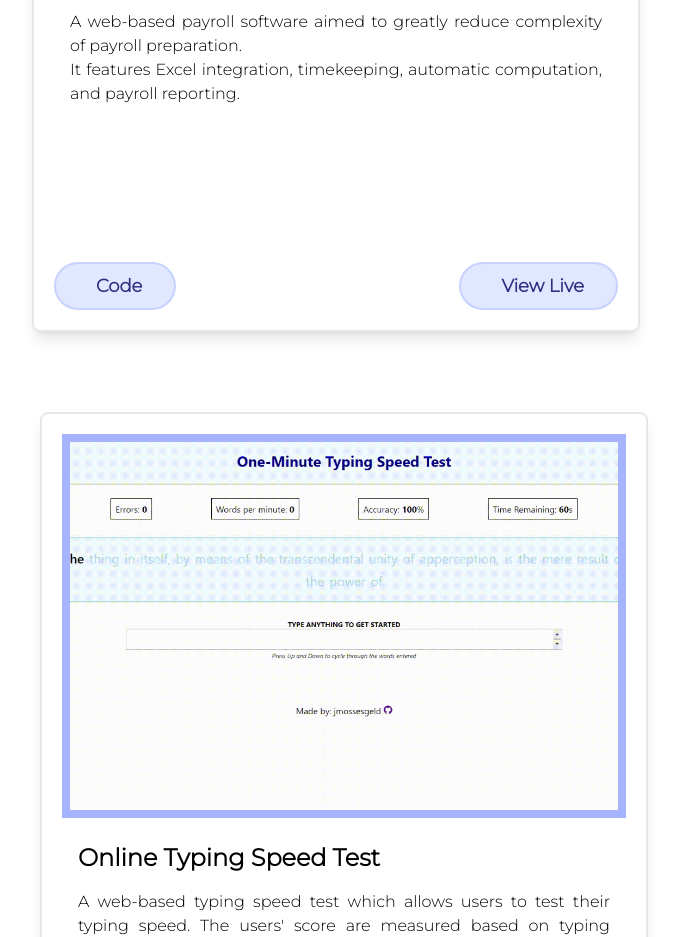
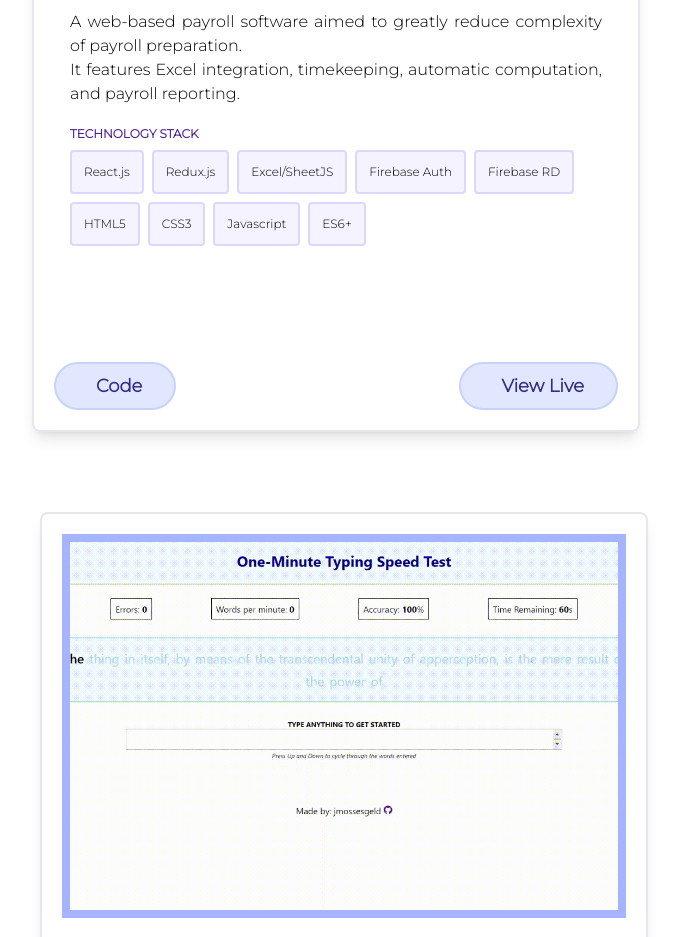
Before and after one commit to jmossesgeld/jmossesgeld-site, a Next.js app: page / in a window 1280 px wide. Shown: the part 4380-5317 px from the top of the page, without its empty margins (304-983 px from the left). Built offline with nearby package versions, Linux system fonts and the light colour scheme.

Commit message:
add tech stack description

```diff
--- a/components/project.tsx
+++ b/components/project.tsx
@@ -7,6 +7,7 @@ interface ProjectProps {
   description: string | JSX.Element;
   codeLink: string;
   liveLink: string;
+  techUsed: string[];
 }
 
 const bodyText = "text-md my-4 mx-4 text-justify";
@@ -16,12 +17,21 @@ const workBox =
 const button =
   "px-8 h-auto my-auto py-2 font-bold rounded-full border-2 border-indigo-200 bg-indigo-100 text-indigo-900 hover:bg-violet-500 hover:text-violet-100 hover:scale-105 transition-all duration-100 ";
 
+function TechItem({ text }: { text: string }) {
+  return (
+    <div className="m-1 text-black bg-violet-50 inline border-2 border-violet-200 hover:bg-violet-700 hover:text-violet-50 rounded p-3 hover:scale-110 transition-all duration-100">
+      {text}
+    </div>
+  );
+}
+
 export default function Project({
   src,
   title,
   codeLink,
   liveLink,
   description,
+  techUsed,
 }: ProjectProps): JSX.Element {
   const { ref, inView } = useInView({});
 
@@ -29,7 +39,7 @@ export default function Project({
     <div
       className={workBox + (inView ? " animate-fade-in" : " opacity-0")}
       ref={ref}
-      style={{ minHeight: "800px", width: "608px" }}
+      style={{ minHeight: "900px", width: "608px" }}
     >
       <div className="relative container border-8 p-2 h-96 border-indigo-300">
         <Image
@@ -43,6 +53,12 @@ export default function Project({
       </div>
       <p className={heading}>{title}</p>
       <div className={bodyText}>{description}</div>
+      <div className="mx-4 text-xs font-bold text-violet-900 my-1">TECHNOLOGY STACK</div>
+      <div className="mx-3 flex flex-wrap text-xs">
+        {techUsed.map((tech) => (
+          <TechItem text={tech} key={tech} />
+        ))}
+      </div>
       <div className="h-12 mt-auto flex space-x-2 justify-between text-sm md:text-lg">
         <a href={codeLink} target="_blank" rel="noopener noreferrer" className={button}>
           <i className="fab fa-github mr-2 text-indigo-400"></i> Code
--- a/components/projects.tsx
+++ b/components/projects.tsx
@@ -13,11 +13,23 @@ export default function Projects() {
               A web-based payroll software aimed to greatly reduce complexity of payroll
               preparation.
               <br />
-              It features Excel integration, timekeeping, automatic computation, and payroll reporting.
+              It features Excel integration, timekeeping, automatic computation, and payroll
+              reporting.
             </p>
           }
           codeLink="https://github.com/jmossesgeld/ph-payroll-manager"
           liveLink="https://mage-payroll-system.web.app/"
+          techUsed={[
+            "React.js",
+            "Redux.js",
+            "Excel/SheetJS",
+            "Firebase Auth",
+            "Firebase RD",
+            "HTML5",
+            "CSS3",
+            "Javascript",
+            "ES6+",
+          ]}
         />
         <Project
           src="/images/typing.gif"
@@ -26,6 +38,7 @@ export default function Projects() {
           measured based on typing accuracy and words per minute (WPM)."
           codeLink="https://github.com/jmossesgeld/react-typing-speed"
           liveLink="http://react-typing-speed.herokuapp.com/"
+          techUsed={["React.js", "Redux.js", "HTML5", "CSS3", "Javascript", "ES6+"]}
         />
       </div>
     </div>
--- /dev/null
+++ b/components/skillitem.tsx
@@ -0,0 +1,5 @@
+export default function SkillItem({ text }: { text: string }) {
+  const bodyText =
+    "m-2 text-pink-100 bg-violet-800 inline border-2 border-pink-200 hover:border-violet-900 rounded-full p-3 hover:bg-indigo-200 hover:text-violet-900 hover:scale-110 transition-all duration-100";
+  return <div className={bodyText}>{text}</div>;
+}
--- /dev/null
+++ b/components/skillpanel.tsx
@@ -0,0 +1,26 @@
+import { useInView } from "react-intersection-observer";
+import SkillItem from "./skillitem";
+
+const heading = "font-black text-xl mx-4 my-6 text-pink-100 text-center";
+const workBox =
+  "w-full max-w-4xl my-4 border-indigo-100 border-2 p-3 mx-2 rounded-lg shadow-sm shadow-white";
+
+export default function Skill({ category, skills }: { category: string; skills: string[] }) {
+  const { ref, inView } = useInView({});
+
+  return (
+    <div
+      className={
+        workBox + (inView ? " odd:animate-fade-in-left even:animate-fade-in-right" : " opacity-0")
+      }
+      ref={ref}
+    >
+      <h3 className={heading}>{category}</h3>
+      <div className="flex flex-wrap justify-center">
+        {skills.map((skill) => (
+          <SkillItem text={skill} key={skill} />
+        ))}
+      </div>
+    </div>
+  );
+}
--- a/components/skills.tsx
+++ b/components/skills.tsx
@@ -1,34 +1,11 @@
-import { useInView } from "react-intersection-observer";
-
-const bodyText =
-  "m-2 text-pink-100 bg-violet-800 inline border-2 border-pink-200 hover:border-violet-900 rounded-full p-3 hover:bg-indigo-200 hover:text-violet-900 hover:scale-110 transition-all duration-100";
-const heading = "font-black text-xl mx-4 my-6 text-pink-100 text-center";
-const workBox =
-  "w-full max-w-4xl my-4 border-indigo-100 border-2 p-3 mx-2 rounded-lg shadow-sm shadow-white";
-
-function Skill({ category, skills }: { category: string; skills: string[] }) {
-  const { ref, inView } = useInView({});
-
-  return (
-    <div className={workBox + (inView ? " odd:animate-fade-in-left even:animate-fade-in-right" : " opacity-0")} ref={ref}>
-      <h3 className={heading}>{category}</h3>
-      <div className="flex flex-wrap justify-center">
-        {skills.map((skill) => (
-          <div className={bodyText} key={skill}>
-            {skill}
-          </div>
-        ))}
-      </div>
-    </div>
-  );
-}
+import SkillPanel from "./skillpanel";
 
 export default function Skills() {
   return (
     <div id="skills" className={"bg-violet-600 p-5"}>
       <h1 className="font-black text-4xl py-16 text-center text-pink-50">Technology Stack</h1>
       <div className=" flex justify-center items-center flex-col  ">
-        <Skill
+        <SkillPanel
           category="Web Development"
           skills={[
             "React.js",
@@ -47,7 +24,7 @@ export default function Skills() {
             "Flask",
           ]}
         />
-        <Skill
+        <SkillPanel
           category="DevOps and Workflow"
           skills={[
             "GIT",
@@ -59,7 +36,7 @@ export default function Skills() {
             "Firestore",
           ]}
         />
-        <Skill
+        <SkillPanel
           category="Tools and Libraries"
           skills={[
             "smtp",
```
